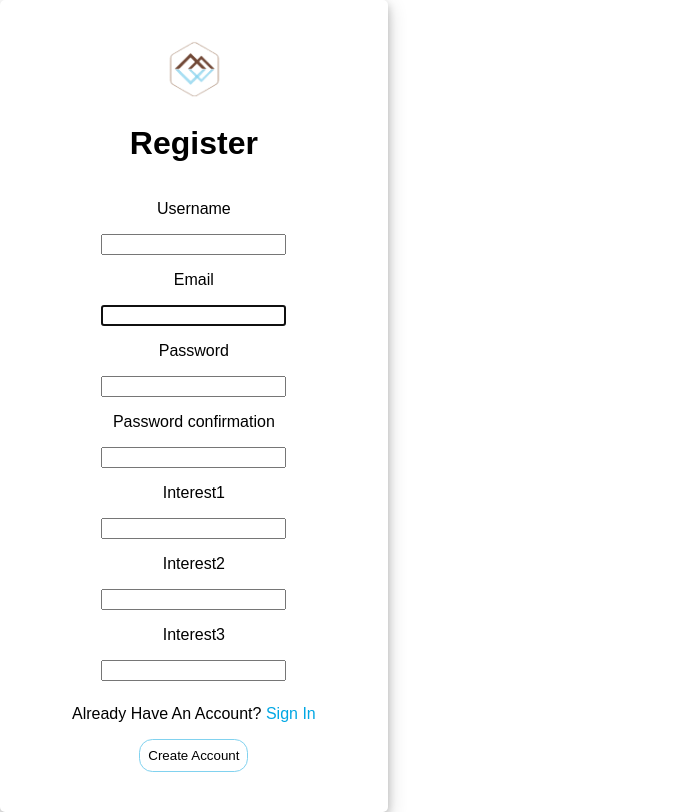
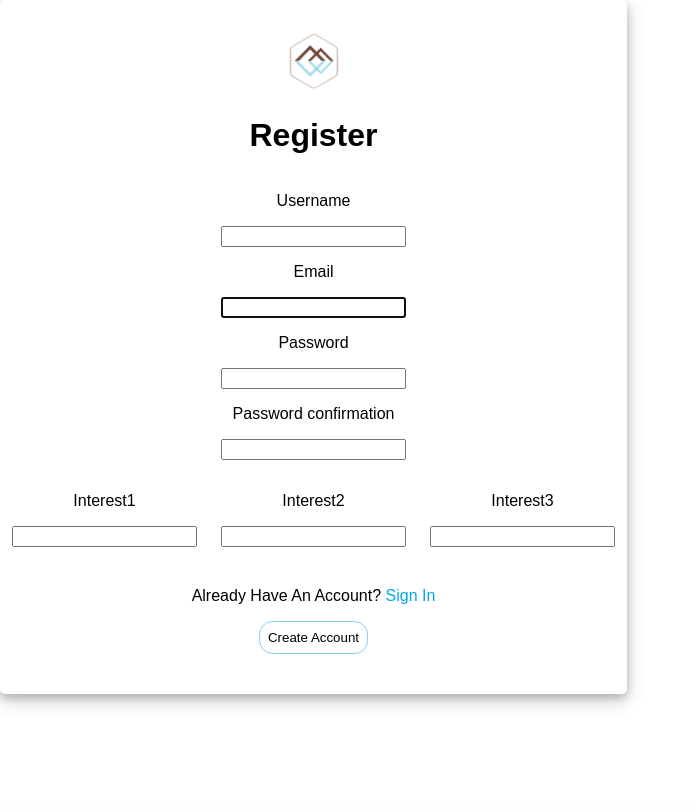
Before and after one commit to RJay-Pickering/BaseCampNews, a Django app: page /signup/ in a window 1280 px wide. Shown: the whole page, without its empty margins (0-697 px from the left). After the commit the page ends 706 px from the top, so only its background shows below. Run offline with Django 3.2, Linux system fonts and the light colour scheme.

Commit message:
testing registration form on phone

```diff
--- a/application/forms.py
+++ b/application/forms.py
@@ -4,7 +4,7 @@ from django.forms import ModelForm
 
 class CreateUserForm(UserCreationForm):
 
-
+    new_name = "User123"
 
     class Meta:
         model = Customer
--- a/application/static/index.css
+++ b/application/static/index.css
@@ -2308,15 +2308,13 @@ html, body  {
 /* ////////////////////////////////////sign-up//////////////////////////////////// */
 .user_card_register {
   width: fit-content;
-  margin-bottom: auto;
   background: white;
   position: relative;
   display: flex;
   justify-content: center;
   flex-direction: column;
-  padding: 5vh;
-  padding-left: 9vh;
-  padding-right: 9vh;
+  padding-top: 4vh;
+  padding-bottom: 5vh;
   box-shadow: 0 4px 8px 0 rgba(0, 0, 0, 0.2), 0 6px 20px 0 rgba(0, 0, 0, 0.19);
   -webkit-box-shadow: 0 4px 8px 0 rgba(0, 0, 0, 0.2),
     0 6px 20px 0 rgba(0, 0, 0, 0.19);
@@ -2331,7 +2329,13 @@ html, body  {
 
 .signUpBody {
   margin: 0;
+  width: fit-content;
   background-color: white;
+  /* align-content: center;
+  flex-direction: column;
+  justify-content: center;
+  align-items: center;
+  text-align: center; */
 }
 
 .title-register {
@@ -2348,10 +2352,6 @@ html, body  {
 
 .form_container-register {
   margin-top: 2vh;
-  align-content: center;
-  flex-direction: column;
-  justify-content: center;
-  align-items: center;
   text-align: center;
 }
 
@@ -2387,6 +2387,16 @@ html, body  {
   background-color: #81d2ef;
   cursor: pointer;
   color: white;
+}
+
+.input-group-interest{
+  margin-left: 1.5vh;
+  margin-right: 1.5vh;
+}
+
+.form_container-interest {
+  margin-top: 2vh;
+  display: flex;
 }
 /* /////////////////////////////////end of sign-up//////////////////////////////// */
 
--- a/application/templates/sign-up.html
+++ b/application/templates/sign-up.html
@@ -36,20 +36,21 @@
                   <p>{{form.password2.label}}</p>
                   {{form.password2}}
                 </div>
-
-                <div class="input-group1">
+                <div class="form_container-interest">
+                  <div class="input-group-interest">
                     <p>{{form.interest1.label}}</p>
                     {{form.interest1}}
                   </div>
-                <div class="input-group1">
+                  <div class="input-group-interest">
                     <p>{{form.interest2.label}}</p>
                     {{form.interest2}}
                     <p></p>
                   </div>
-                <div class="input-group1">
+                  <div class="input-group-interest">
                     <p>{{form.interest3.label}}</p>
                     {{form.interest3}}
                     <p></p>
+                  </div>
                 </div>
                 <p class="signup_btn">Already Have An Account? <a href="{% url 'signin' %}" class="register_btn">Sign In</a></p>
                 <div>
```
Lines whose indentation alone changed are shown as unchanged.
